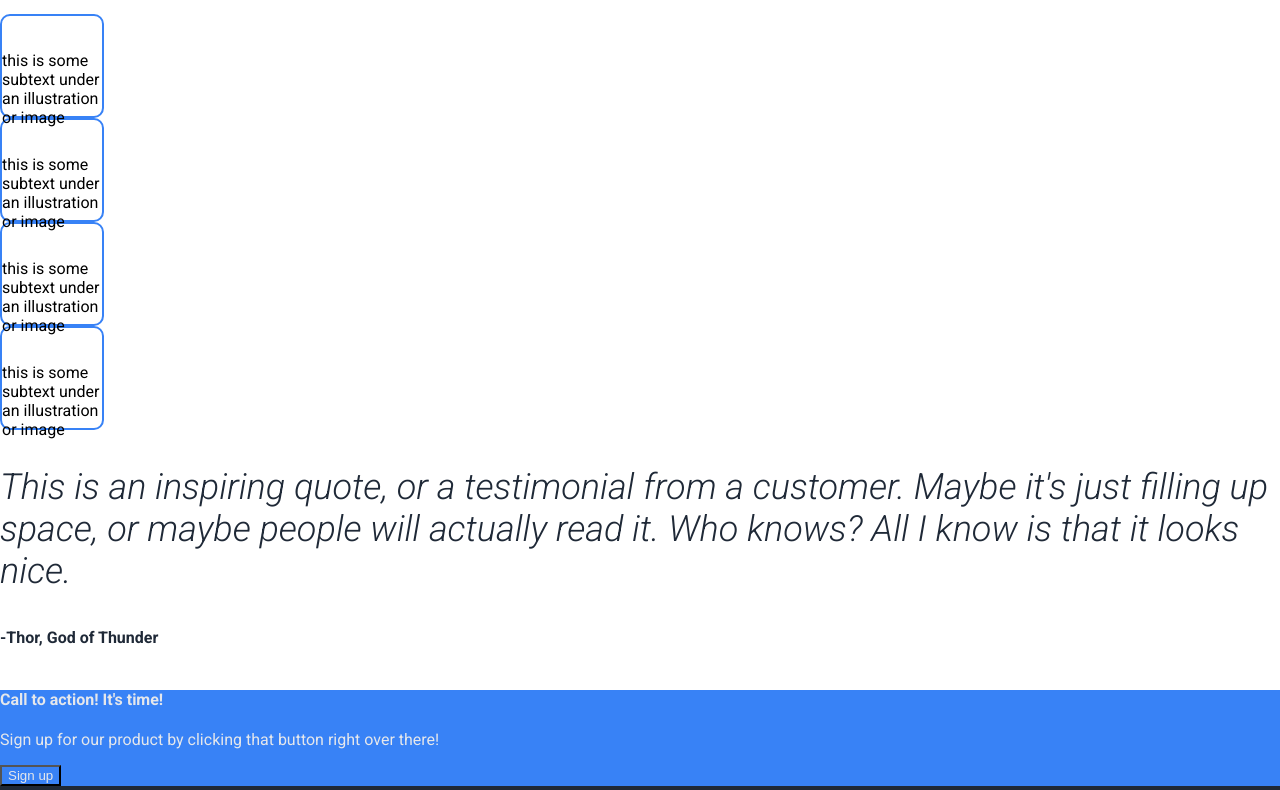
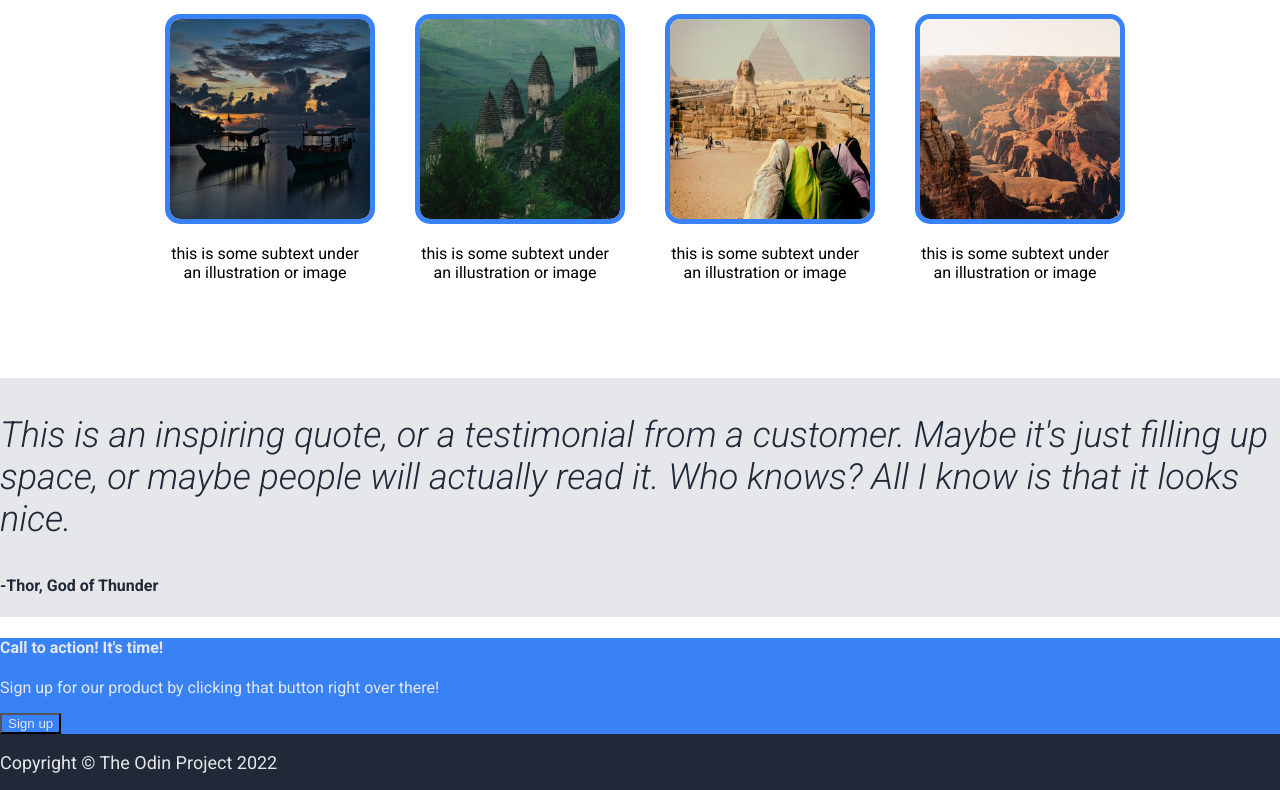
Before and after one commit to Jr510/Landing-Page, a plain HTML site: page index.html in a window 1280 px wide. Shown: the part 621-1411 px from the top of the page. Drawn offline with Linux system fonts and the light colour scheme.

Commit message:
Add Flex styles to Information section and images

```diff
--- a/index.html
+++ b/index.html
@@ -44,19 +44,19 @@
     <h2>Some random information.</h2>
     <div class="images">
       <div class="image">
-        <img src="" alt="">
+        <img src="./images/boats.jpg" alt="Boats in the water">
         <p>this is some subtext under an illustration or image</p>
       </div>
       <div class="image">
-        <img src="" alt="">
+        <img src="./images/village.jpg" alt="Village of the Dead">
         <p>this is some subtext under an illustration or image</p>
       </div>
       <div class="image">
-        <img src="" alt="">
+        <img src="./images/egypt.jpg" alt="Egypt Sphinx and Pyramid">
         <p>this is some subtext under an illustration or image</p>
       </div>
       <div class="image">
-        <img src="" alt="">
+        <img src="./images/canyon.jpg" alt="view of the Grand Canyon">
         <p>this is some subtext under an illustration or image</p>
       </div>
     </div>
--- a/style.css
+++ b/style.css
@@ -40,14 +40,18 @@ h1 {
   color: #E5E7EB;
 }
 
+.hero-image {
+  max-width: 500px;
+}
+
 h2 {
   font-size: 36px;
   font-weight: bolder;
   color: #1F2937;
 }
 
-.call-to-action-section, .quote-section {
-  color: #E5E7EB;
+.quote-section {
+  background-color: #E5E7EB;
 }
 
 .main-quote {
@@ -61,19 +65,13 @@ h2 {
   color: #1F2937;
  }
 
- .image {
-  max-width: 100px;
-  max-height: 100px;
-  border-radius: 10px;
-  border: 2px solid #3882F6;
- }
-
-.hero-image {
-  max-width: 500px;
+.call-to-action-section {
+  color: #E5E7EB;
 }
 
- /* Most of the Flex styles below */
 
+/****  Flex styles ****/
+/* HERO & HEADER Flex */
 .header {
   display: flex;
   justify-content: space-around;
@@ -86,3 +84,27 @@ h2 {
   padding-bottom: 80px;
   justify-content: space-around;
  }
+
+/* INFORMATION */
+.information-section {
+  display: flex;
+  flex-direction: column;
+  align-items: center;
+  padding-bottom: 80px;
+}
+
+.images {
+  display: flex;
+  gap: 50px;
+}
+
+.image {
+  max-width: 200px;
+  text-align: center;
+
+}
+
+.image img {
+  border: 5px solid #3882F6;
+  border-radius: 15px;
+}
```
Also changed, not shown: images/boats.jpg (added), images/canyon.jpg (added), images/egypt.jpg (added), images/village.jpg (added), 3 other files.
